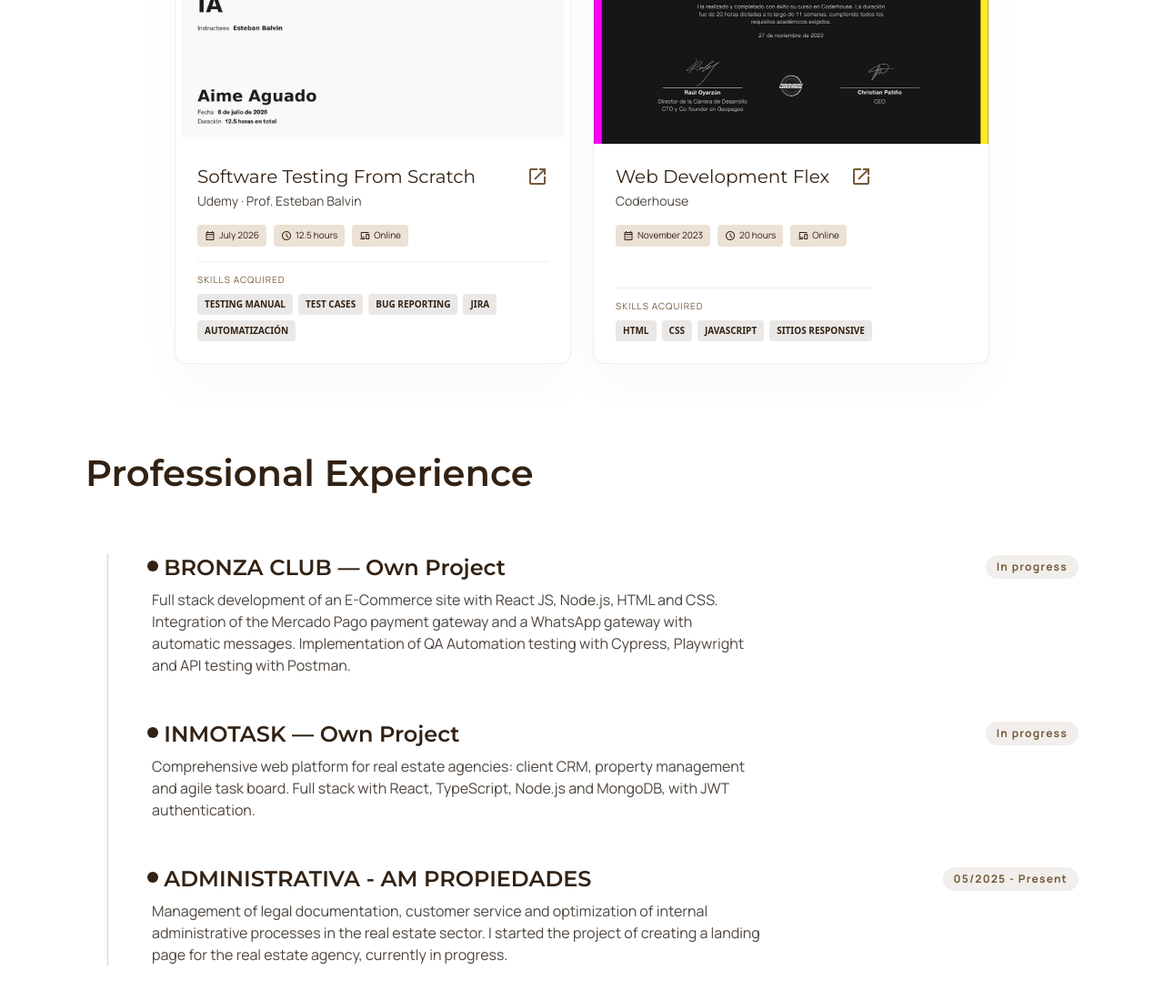
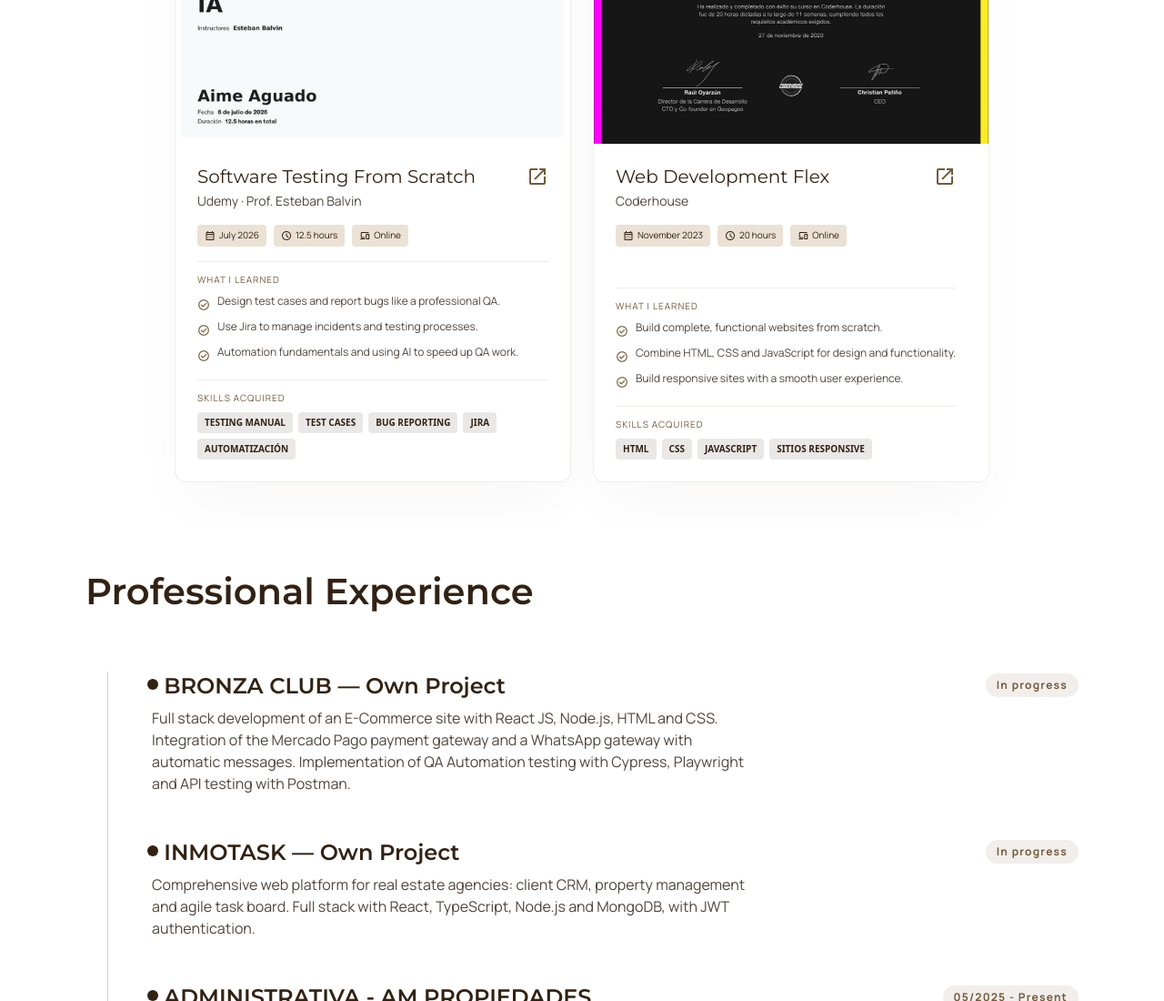
Before and after one commit to AimeAguado/AimeAguado.github.io, a plain HTML site: page index.html in a window 1280 px wide. Shown: the part 2288-3388 px from the top of the page at 91% size. Drawn offline with nearby package versions, Linux system fonts and the light colour scheme.

Commit message:
feat: bloque 'Lo que aprendí' en cada certificado

```diff
--- a/index.html
+++ b/index.html
@@ -355,6 +355,14 @@
 <span class="inline-flex items-center gap-1 px-2 py-1 bg-tertiary-fixed text-primary rounded"><span class="material-symbols-outlined text-xs">devices</span><span data-i18n="cert_online">Online</span></span>
 </div>
 <div class="mt-auto pt-3 border-t border-outline-variant/30">
+<p class="font-label-caps text-[10px] text-secondary uppercase tracking-widest mb-2" data-i18n="cert_learned">Lo que aprendí</p>
+<ul class="space-y-1.5">
+<li class="flex items-start gap-2 font-body-md text-xs text-on-surface-variant"><span class="material-symbols-outlined text-sm text-secondary shrink-0 mt-0.5">check_circle</span><span data-i18n="cert_qa_learn_1">Diseñar casos de prueba y reportar bugs como un QA profesional.</span></li>
+<li class="flex items-start gap-2 font-body-md text-xs text-on-surface-variant"><span class="material-symbols-outlined text-sm text-secondary shrink-0 mt-0.5">check_circle</span><span data-i18n="cert_qa_learn_2">Usar Jira para gestionar incidencias y procesos de testing.</span></li>
+<li class="flex items-start gap-2 font-body-md text-xs text-on-surface-variant"><span class="material-symbols-outlined text-sm text-secondary shrink-0 mt-0.5">check_circle</span><span data-i18n="cert_qa_learn_3">Fundamentos de automatización y uso de IA para acelerar el trabajo de QA.</span></li>
+</ul>
+</div>
+<div class="pt-3 border-t border-outline-variant/30">
 <p class="font-label-caps text-[10px] text-secondary uppercase tracking-widest mb-2" data-i18n="cert_skills">Skills adquiridas</p>
 <div class="flex flex-wrap gap-1.5">
 <span class="text-[10px] font-bold px-2 py-1 bg-primary/10 text-primary rounded">TESTING MANUAL</span>
@@ -387,6 +395,14 @@
 <span class="inline-flex items-center gap-1 px-2 py-1 bg-tertiary-fixed text-primary rounded"><span class="material-symbols-outlined text-xs">devices</span><span data-i18n="cert_online">Online</span></span>
 </div>
 <div class="mt-auto pt-3 border-t border-outline-variant/30">
+<p class="font-label-caps text-[10px] text-secondary uppercase tracking-widest mb-2" data-i18n="cert_learned">Lo que aprendí</p>
+<ul class="space-y-1.5">
+<li class="flex items-start gap-2 font-body-md text-xs text-on-surface-variant"><span class="material-symbols-outlined text-sm text-secondary shrink-0 mt-0.5">check_circle</span><span data-i18n="cert_web_learn_1">Maquetar sitios web completos y funcionales desde cero.</span></li>
+<li class="flex items-start gap-2 font-body-md text-xs text-on-surface-variant"><span class="material-symbols-outlined text-sm text-secondary shrink-0 mt-0.5">check_circle</span><span data-i18n="cert_web_learn_2">Combinar HTML, CSS y JavaScript para lograr diseño y funcionalidad.</span></li>
+<li class="flex items-start gap-2 font-body-md text-xs text-on-surface-variant"><span class="material-symbols-outlined text-sm text-secondary shrink-0 mt-0.5">check_circle</span><span data-i18n="cert_web_learn_3">Construir sitios responsive con una experiencia de usuario fluida.</span></li>
+</ul>
+</div>
+<div class="pt-3 border-t border-outline-variant/30">
 <p class="font-label-caps text-[10px] text-secondary uppercase tracking-widest mb-2" data-i18n="cert_skills">Skills adquiridas</p>
 <div class="flex flex-wrap gap-1.5">
 <span class="text-[10px] font-bold px-2 py-1 bg-primary/10 text-primary rounded">HTML</span>
@@ -949,6 +965,13 @@
                     cert_web_issuer: 'Coderhouse', cert_web_date: 'November 2023', cert_web_hours: '20 hours',
                     cert_online: 'Online', cert_skills: 'Skills acquired', cert_details: 'Certificate details',
                     cert_label_issuer: 'Issuer', cert_label_date: 'Date', cert_label_hours: 'Workload', cert_label_mode: 'Mode',
+                    cert_learned: 'What I learned',
+                    cert_qa_learn_1: 'Design test cases and report bugs like a professional QA.',
+                    cert_qa_learn_2: 'Use Jira to manage incidents and testing processes.',
+                    cert_qa_learn_3: 'Automation fundamentals and using AI to speed up QA work.',
+                    cert_web_learn_1: 'Build complete, functional websites from scratch.',
+                    cert_web_learn_2: 'Combine HTML, CSS and JavaScript for design and functionality.',
+                    cert_web_learn_3: 'Build responsive sites with a smooth user experience.',
                     cert_modal_sub: 'Certificate of completion', cert_open: 'Open',
                     footer_copy: '© 2026 Aimé Aguado. Crafted with precision and creativity.'
                 },
@@ -1019,6 +1042,13 @@
                     cert_web_issuer: 'Coderhouse', cert_web_date: 'Novembro 2023', cert_web_hours: '20 horas',
                     cert_online: 'Online', cert_skills: 'Skills adquiridas', cert_details: 'Detalhes do certificado',
                     cert_label_issuer: 'Emissor', cert_label_date: 'Data', cert_label_hours: 'Carga horária', cert_label_mode: 'Modalidade',
+                    cert_learned: 'O que aprendi',
+                    cert_qa_learn_1: 'Desenhar casos de teste e reportar bugs como um QA profissional.',
+                    cert_qa_learn_2: 'Usar Jira para gerenciar incidentes e processos de teste.',
+                    cert_qa_learn_3: 'Fundamentos de automação e uso de IA para acelerar o trabalho de QA.',
+                    cert_web_learn_1: 'Montar sites completos e funcionais do zero.',
+                    cert_web_learn_2: 'Combinar HTML, CSS e JavaScript para design e funcionalidade.',
+                    cert_web_learn_3: 'Construir sites responsivos com uma experiência de usuário fluida.',
                     cert_modal_sub: 'Certificado de conclusão', cert_open: 'Abrir',
                     footer_copy: '© 2026 Aimé Aguado. Feito com precisão e criatividade.'
                 },
```
